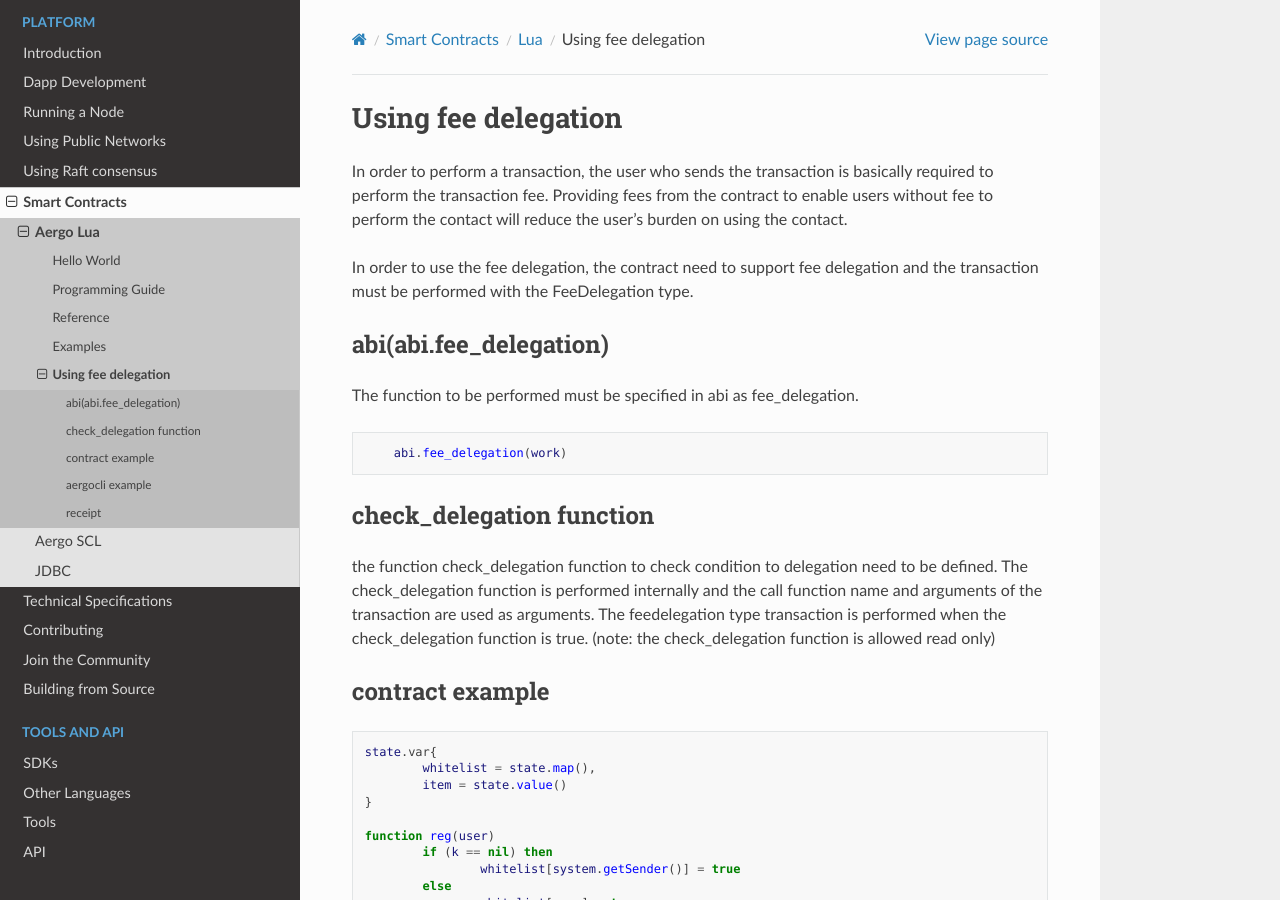
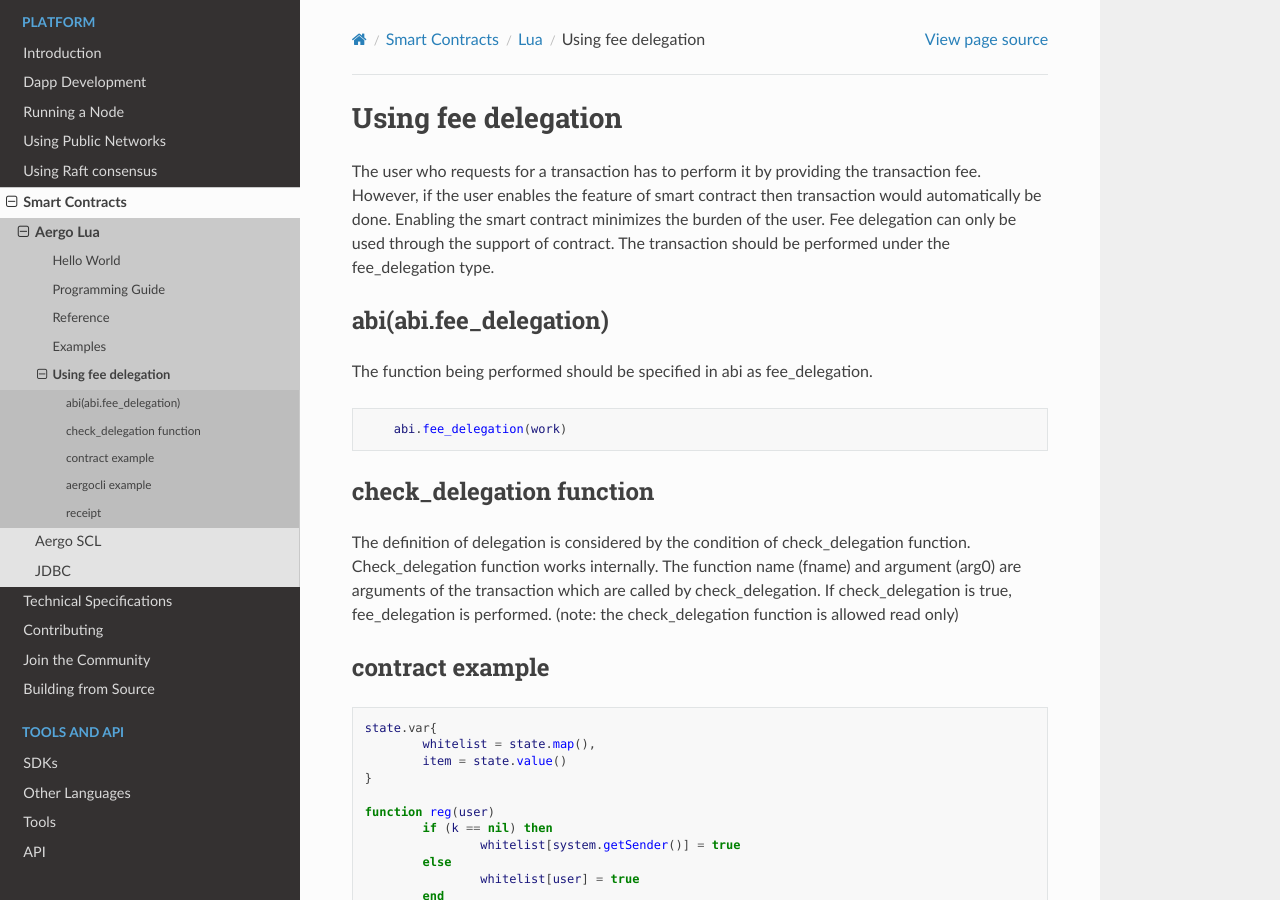
Before and after one commit to aergoio/guide, a Sphinx documentation site: the page built from source/smart-contracts/lua/using-fee-delegation.md, in a window 1280 px wide and 900 px high. Built offline with Sphinx 7.4.7 and the Read the Docs theme 2.0.0, drawn with Linux system fonts in a browser that asks for light colours.

Commit message:
Update using-fee-delegation.md

````diff
--- a/source/smart-contracts/lua/using-fee-delegation.md
+++ b/source/smart-contracts/lua/using-fee-delegation.md
@@ -1,20 +1,17 @@
 # Using fee delegation
-In order to perform a transaction, the user who sends the transaction is basically required to perform the transaction fee. Providing fees from the contract to enable users without fee to perform the contact will reduce the user's burden on using the contact.
+The user who requests for a transaction has to perform it by providing the transaction fee. However, if the user enables the feature of smart contract then transaction would automatically be done. Enabling the smart contract minimizes the burden of the user.
+Fee delegation can only be used through the support of contract. The transaction should be performed under the fee_delegation type.
 
-In order to use the fee delegation, the contract need to support fee delegation and the transaction must be performed with the FeeDelegation type.
 
 ## abi(abi.fee_delegation)
-The function to be performed must be specified in abi as fee_delegation.
+The function being performed should be specified in abi as fee_delegation.
 
 ``` lua
     abi.fee_delegation(work)
 ```
 
 ## check_delegation function
-the function check_delegation function to check condition to delegation need to be defined.
-The check_delegation function is performed internally and the call function name and arguments of the transaction are used as arguments.
-The feedelegation type transaction is performed when the check_delegation function is true.
-(note: the check_delegation function is allowed read only)
+The definition of delegation is considered by the condition of check_delegation function. Check_delegation function works internally.  The function name (fname) and argument (arg0) are arguments of the transaction which are called by check_delegation. If check_delegation is true, fee_delegation is performed. (note: the check_delegation function is allowed read only)
 
 ## contract example
 
````
